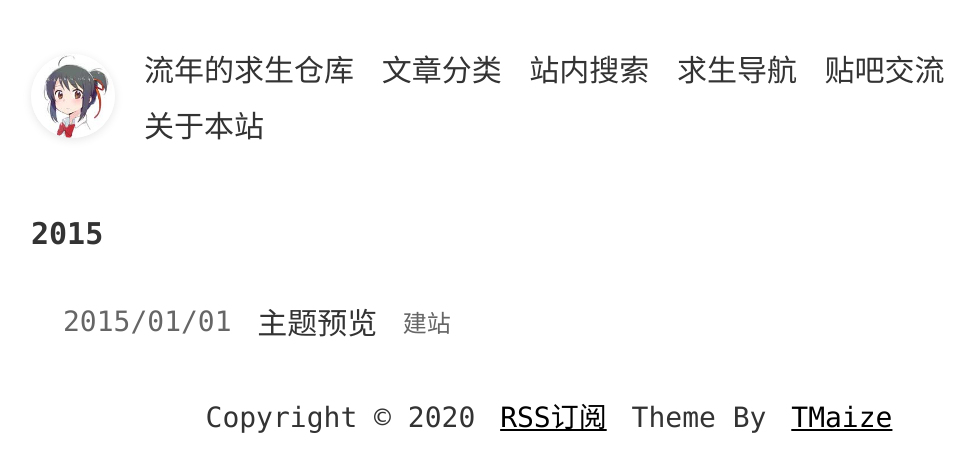
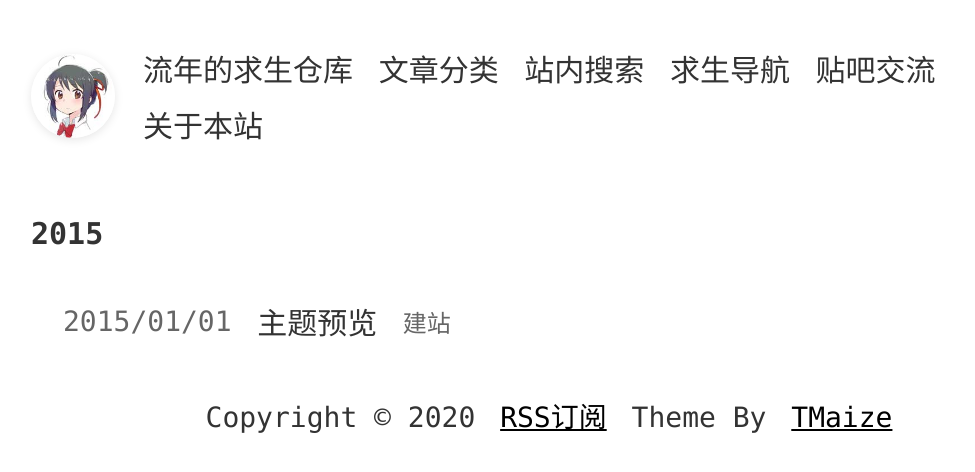
Before and after one commit to gittime999/tz, a Jekyll site: the page built from index.html, in a window 1280 px wide. Shown: the top 472 px of the page, without its empty margins (87-1062 px from the left). Built offline with Jekyll 4.4.1, drawn with Linux system fonts in a browser that asks for light colours; comment, search, counter and statistics services are not loaded.

Commit message:
Update common.css

```diff
--- a/static/css/common.css
+++ b/static/css/common.css
@@ -148,7 +148,7 @@ body {
 .header .menu a {
   font-size: 30px;
   display: inline-block;
-  margin: 0 9px;
+  margin: 0 8px;
   padding: 6px 0;
   white-space: nowrap;
 }
```
